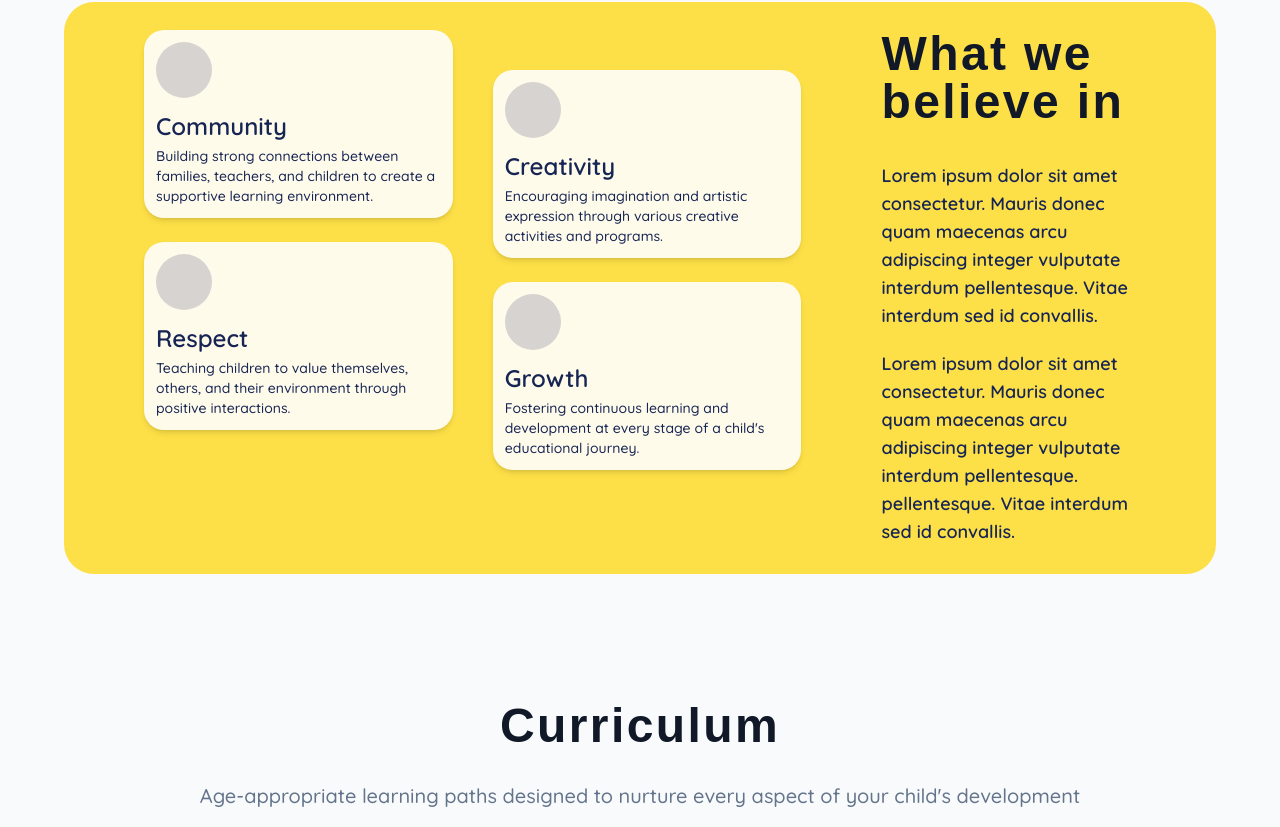
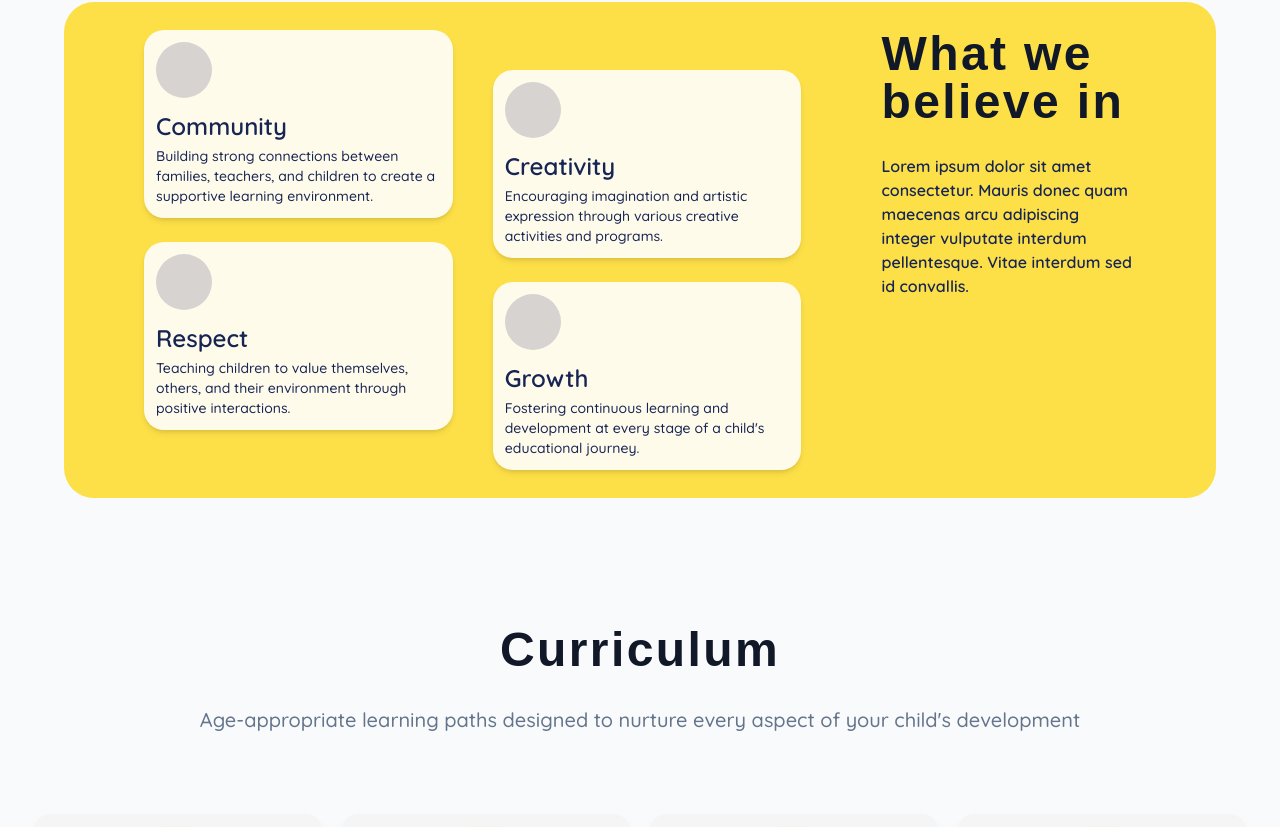
Before and after one commit to kmgmedia/sandton_prep_website, a Next.js app: page / in a window 1280 px wide. Shown: the part 3824-4651 px from the top of the page. Built offline with nearby package versions, Linux system fonts and the light colour scheme; a web font is replaced by a local one.

Commit message:
Done with the calender session for parents to make a booking.

```diff
--- a/components/ui/Landingpage/Believe.tsx
+++ b/components/ui/Landingpage/Believe.tsx
@@ -77,20 +77,15 @@ const Believe = () => {
           {/* Right Column - Text */}
           <div className="w-full md:w-96 flex flex-col gap-5 text-center md:text-left">
             <h3
-              className="font-sandyKids font-bold text-4xl md:text-5xl text-gray-900 mb-4 tracking-wider"
+              className="font-sandyKids font-bold text-4xl md:text-5xl text-gray-900 mb-2 tracking-wider"
               style={{ WebkitTextStroke: 0 }}
             >
               What we believe in
             </h3>
-            <p className="text-blue-950 text-base sm:text-lg font-semibold font-['Quicksand']">
+            <p className="text-blue-950 text-base sm:text-md font-semibold font-['Quicksand']">
               Lorem ipsum dolor sit amet consectetur. Mauris donec quam maecenas
               arcu adipiscing integer vulputate interdum pellentesque. Vitae
               interdum sed id convallis.
-            </p>
-            <p className="text-blue-950 text-base sm:text-lg font-semibold font-['Quicksand']">
-              Lorem ipsum dolor sit amet consectetur. Mauris donec quam maecenas
-              arcu adipiscing integer vulputate interdum pellentesque.
-              pellentesque. Vitae interdum sed id convallis.
             </p>
           </div>
         </div>
```
